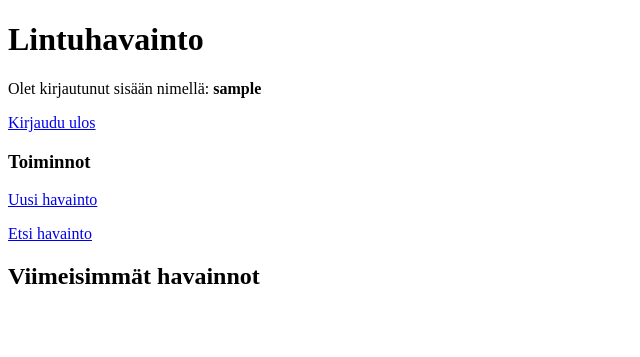
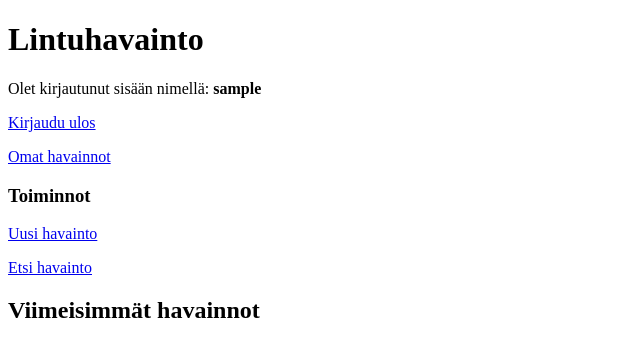
Before and after one commit to AtomicZebra/lintuhavainto, a Flask app: page / in a window 1280 px wide. Shown: the top 357 px of the page, without its empty margins (0-640 px from the left). Run offline with Flask 3, Linux system fonts and the light colour scheme; the visitor is signed in with stand-in values (Sample User, id 1); data that the repository does not hold is empty.

Commit message:
Added link to own profile in main page

```diff
--- a/templates/index.html
+++ b/templates/index.html
@@ -29,6 +29,9 @@
   <p>
     <a href="/logout">Kirjaudu ulos</a>
   </p>
+  <p>
+    <a href="/user/{{session.user_id}}">Omat havainnot</a>
+  </p>
   {% else %}
   <p>
     <a href="/register">Luo tunnus</a>
```
